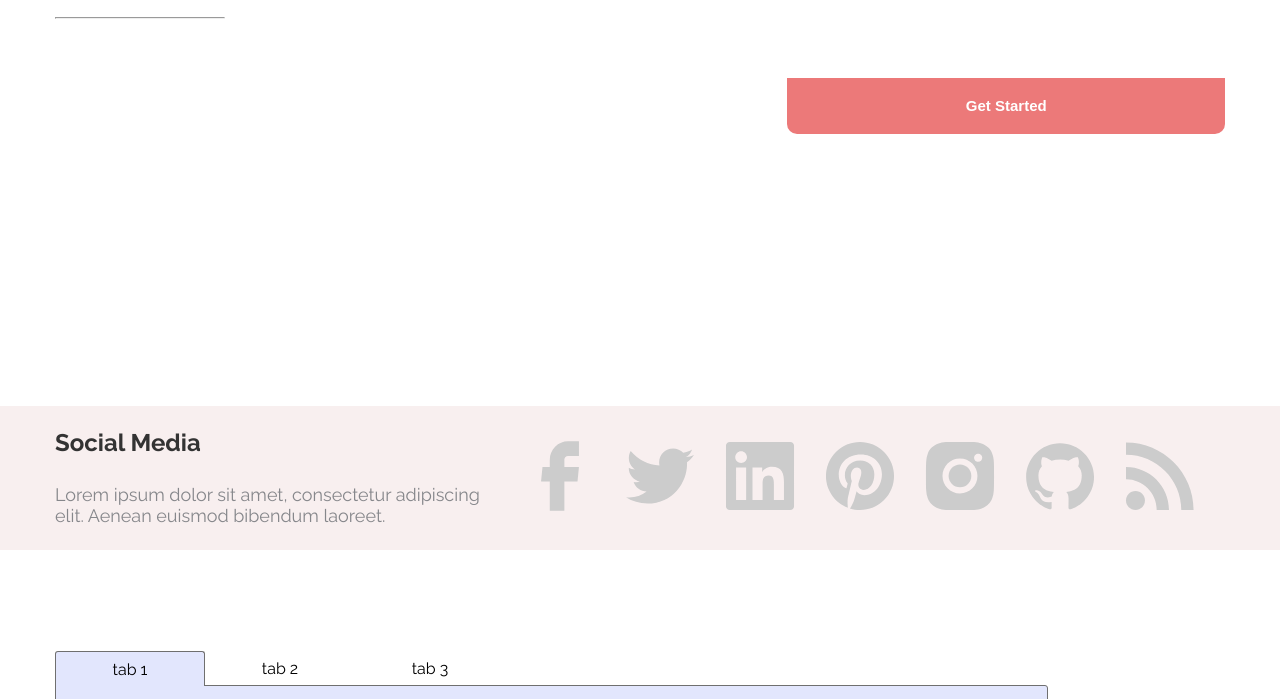
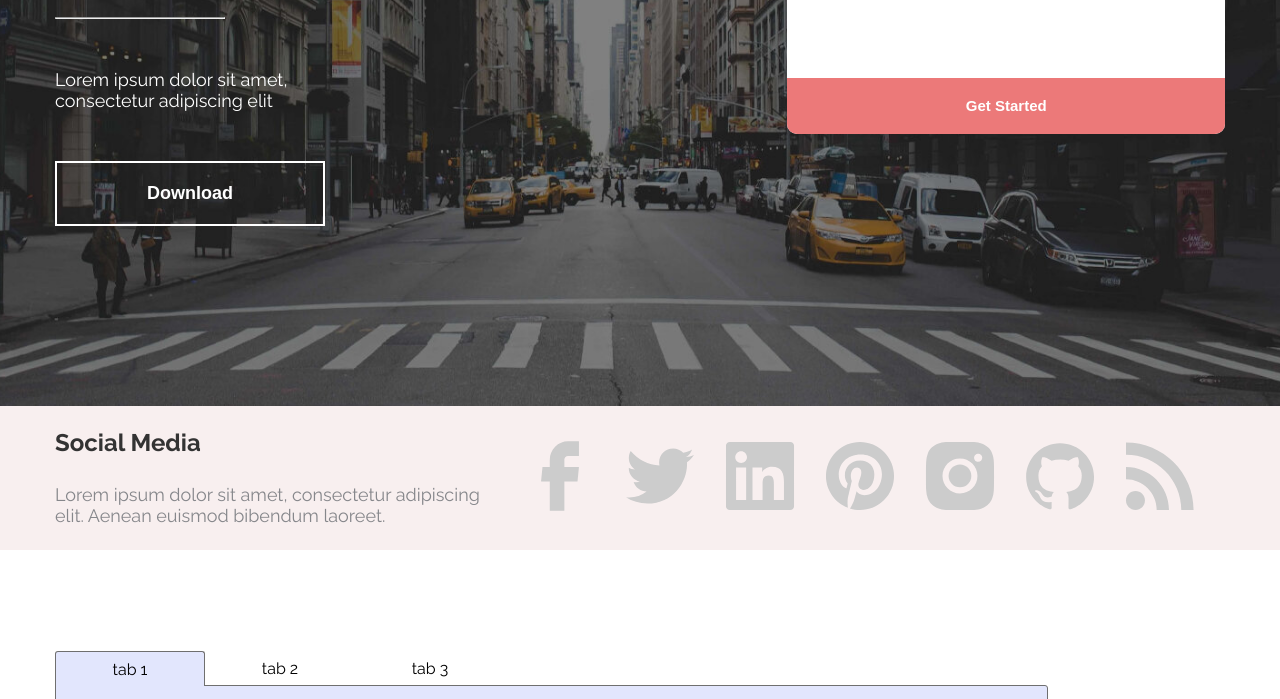
Before and after one commit to LeonidZhukovets/level_3, a plain HTML site: page index.html in a window 1280 px wide. Shown: the part 601-1300 px from the top of the page. Drawn offline with nearby package versions, Linux system fonts and the light colour scheme; files that its build step writes are made by us from their sources; the site is published under a folder, as on GitHub Pages, so addresses that start at the root find nothing.

Commit message:
Update _hero.scss

```diff
--- a/styles/blocks/_hero.scss
+++ b/styles/blocks/_hero.scss
@@ -1,6 +1,6 @@
 .hero {
 	padding: 200px 0 180px;
-	background: url('/assets/img/hero_bj.jpg') center/cover no-repeat;
+	background: url('../../assets/img/hero_bj.jpg') center/cover no-repeat;
 
 	&__content {
 		display: flex;
```
